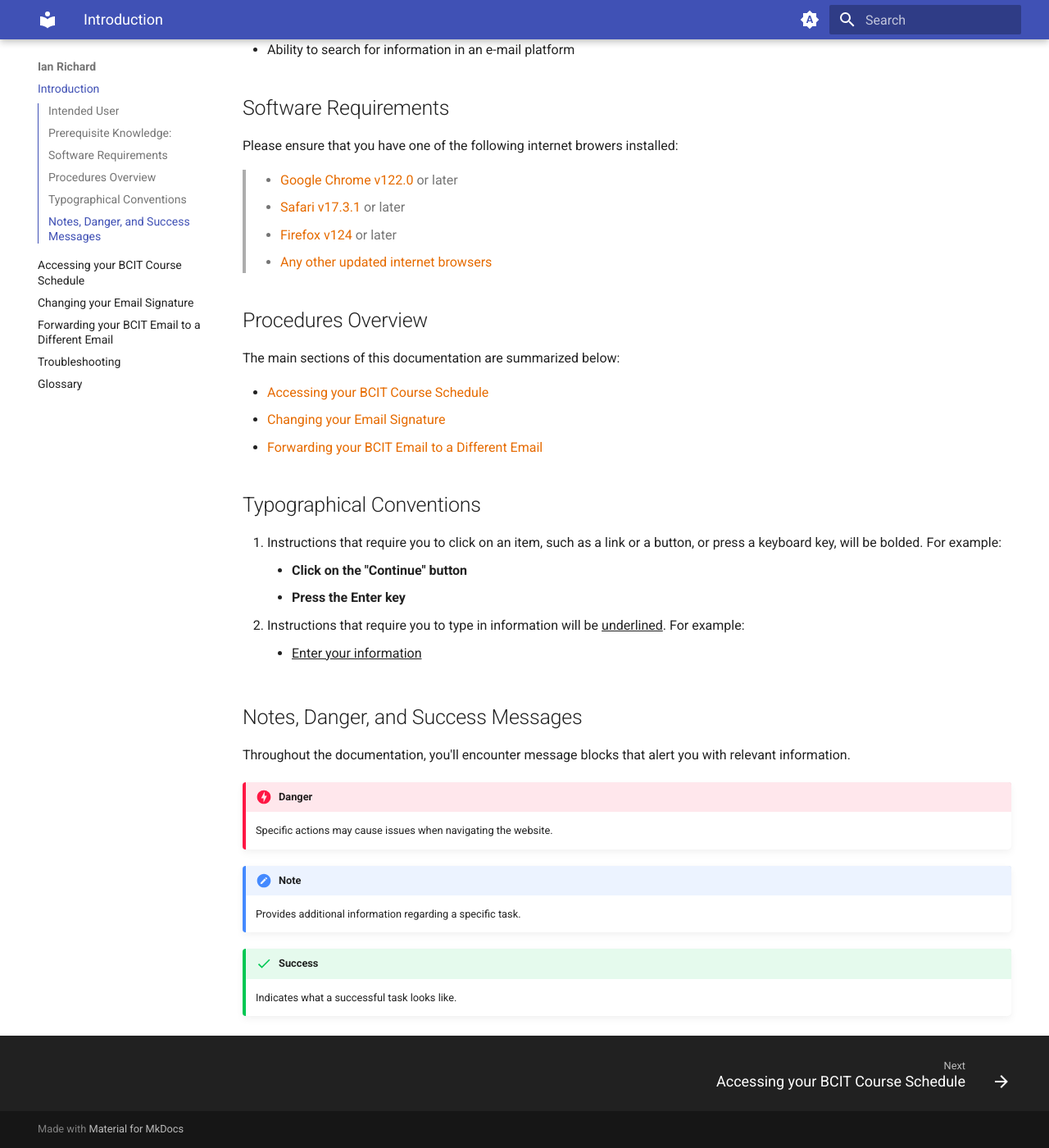
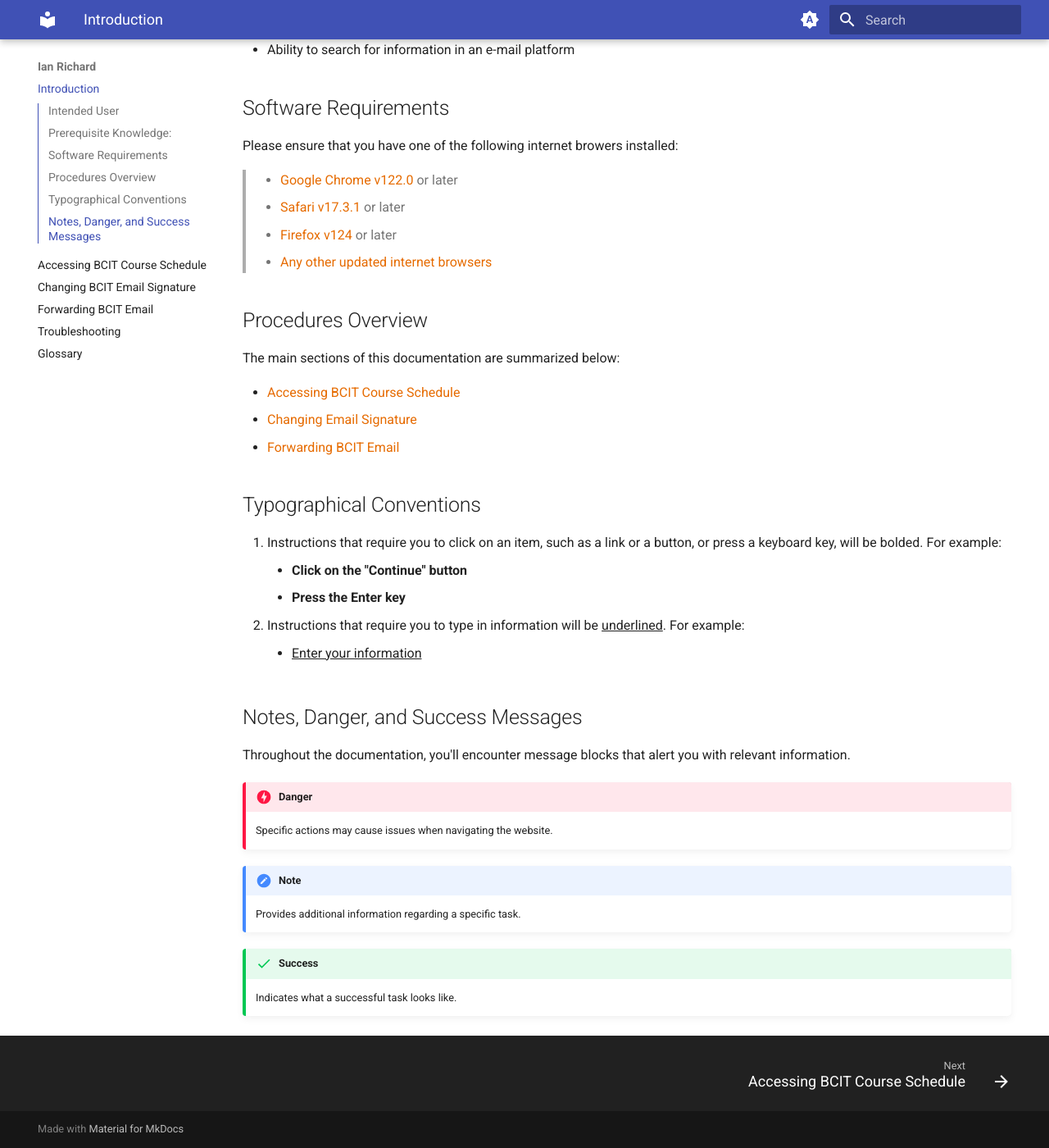
Before and after one commit to beingaturtle/beingaturtle.github.io, an MkDocs documentation site: the page built from docs/index.md, in a window 1280 px wide and 1400 px high, scrolled down 558 px. Shown: the whole window at 82% size. Built offline with MkDocs 1.6.1 and Material for MkDocs 9.7.7, drawn with Linux system fonts in a browser that asks for light colours.

Commit message:
Update titles

```diff
--- a/docs/index.md
+++ b/docs/index.md
@@ -30,9 +30,9 @@
 ## Procedures Overview
 The main sections of this documentation are summarized below:
 
-* <span style ="color:#e66b00 "> Accessing your BCIT Course Schedule </span>
-* <span style ="color:#e66b00 "> Changing your Email Signature </span>
-* <span style ="color:#e66b00 "> Forwarding your BCIT Email to a Different Email </span>
+* <span style ="color:#e66b00 "> Accessing BCIT Course Schedule </span>
+* <span style ="color:#e66b00 "> Changing Email Signature </span>
+* <span style ="color:#e66b00 "> Forwarding BCIT Email </span>
 
 
 ## Typographical Conventions
--- a/docs/task1.md
+++ b/docs/task1.md
@@ -1,4 +1,4 @@
-# Accessing your BCIT Course Schedule
+# Accessing BCIT Course Schedule
 
 ## Overview
 
--- a/docs/task2.md
+++ b/docs/task2.md
@@ -1,4 +1,4 @@
-# Changing your Email Signature
+# Changing BCIT Email Signature
 
 
 ## Overview
--- a/docs/task3.md
+++ b/docs/task3.md
@@ -1,4 +1,4 @@
-# Forwarding your BCIT Email to a Different Email
+# Forwarding BCIT Email
 
 ## Overview
 
```
